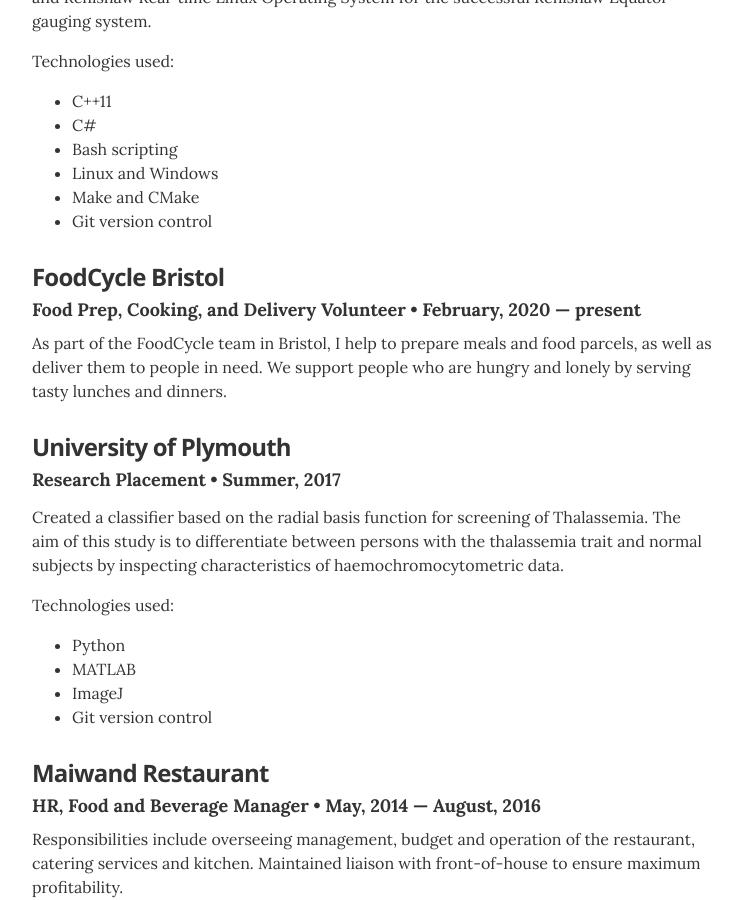
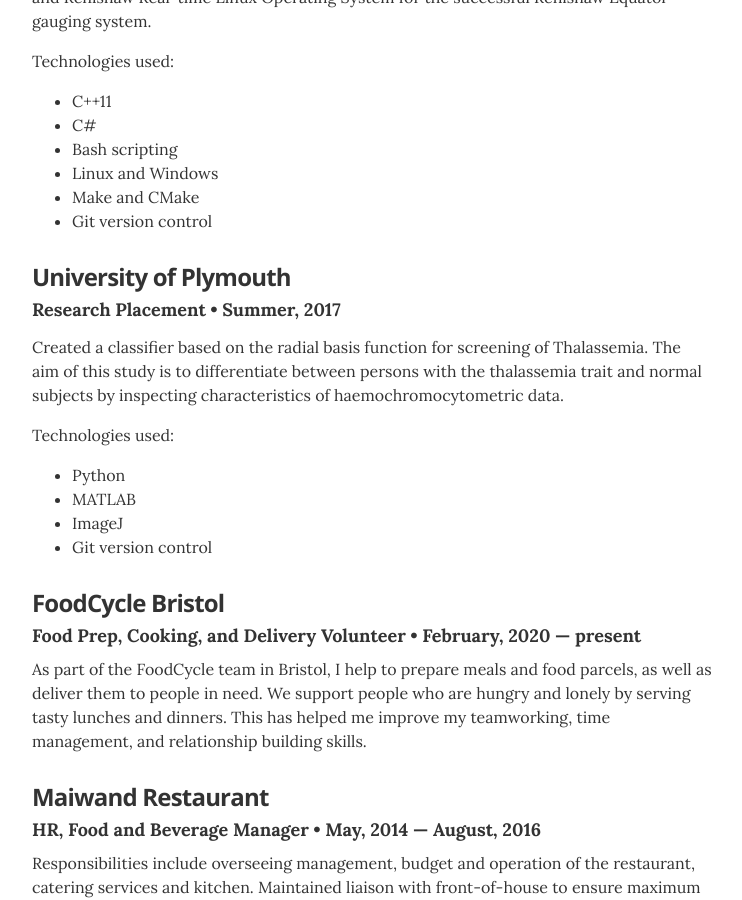
Before and after one commit to nmazidi/nmazidi.github.io, a Jekyll site: the page built from index.html, in a window 1280 px wide and 900 px high, scrolled down 705 px. Shown: the whole window, without its empty margins (268-1010 px from the left). Built offline with Jekyll 4.4.1, drawn with Linux system fonts in a browser that asks for light colours.

Commit message:
added to foodcycle experience

```diff
--- a/_data/experience.yml
+++ b/_data/experience.yml
@@ -4,16 +4,16 @@
   duration:  September, 2018 &mdash; present
   summary: As part of the research team in the <a href="https://www.renishaw.com/en/equator-gauging-system--12595">Measurements and Automation Products Division</a>, I have had the chance to work on a diverse set of interesting and exciting projects. These have included work on software-hardware interface and communications protocol design and Renishaw Real-time Linux Operating System for the successful Renishaw Equator gauging system. <p>Technologies used:</p><ul><li>C++11</li><li>C#</li><li>Bash scripting</li><li>Linux and Windows</li><li>Make and CMake</li><li>Git version control</li></ul>
 
-- company: FoodCycle Bristol
-  position: Food Prep, Cooking, and Delivery Volunteer
-  duration:   February, 2020 &mdash; present
-  summary: As part of the FoodCycle team in Bristol, I help to prepare meals and food parcels, as well as deliver them to people in need. We support people who are hungry and lonely by serving tasty lunches and dinners.
-
 - company: University of Plymouth
   position: Research Placement
   duration:   Summer, 2017
   summary: <p>Created a classifier based on the radial basis function for screening of Thalassemia. The aim of this study is to differentiate between persons with the thalassemia trait and normal subjects by inspecting characteristics of haemochromocytometric data.</p><p>Technologies used:</p><ul><li>Python</li><li>MATLAB</li><li>ImageJ</li><li>Git version control</li></ul>
 
+- company: FoodCycle Bristol
+  position: Food Prep, Cooking, and Delivery Volunteer
+  duration:   February, 2020 &mdash; present
+  summary: As part of the FoodCycle team in Bristol, I help to prepare meals and food parcels, as well as deliver them to people in need. We support people who are hungry and lonely by serving tasty lunches and dinners. This has helped me improve my teamworking, time management, and relationship building skills.
+
 - company: Maiwand Restaurant
   position: HR, Food and Beverage Manager
   duration:   May, 2014  &mdash; August, 2016
```
